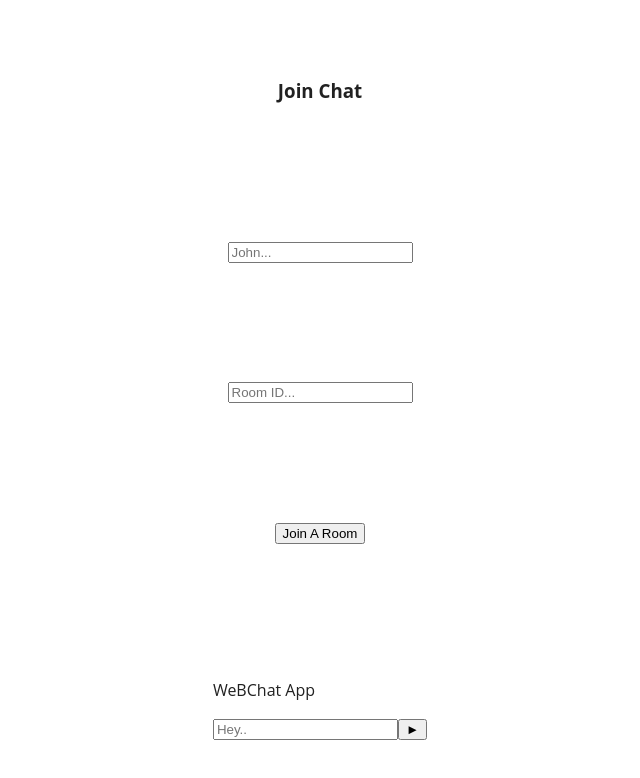
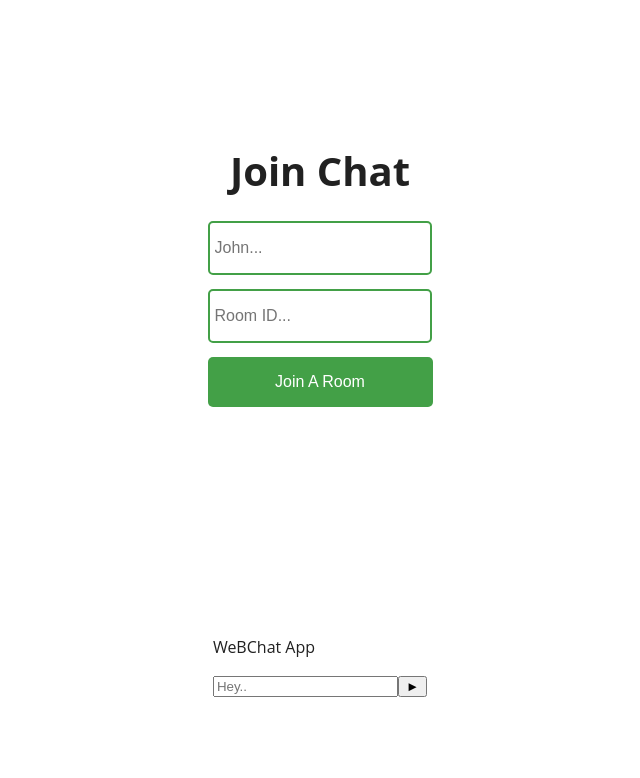
Before and after one commit to geeekgod/chat-app, a React (Create React App) app in the folder client/: page / in a window 1280 px wide. Shown: the top 778 px of the page, without its empty margins (320-960 px from the left). Built offline with nearby package versions, Linux system fonts and the light colour scheme; no server answers.

Commit message:
style: add styles to join room

```diff
--- a/client/src/App.js
+++ b/client/src/App.js
@@ -19,6 +19,8 @@
 
   return (
     <div className="App">
+      <div className="joinChatContainer">
+        {" "}
         <h3>Join Chat</h3>
         <input
           type="text"
@@ -34,8 +36,8 @@
             setRoom(event.target.value);
           }}
         />
-      <button onClick={joinRoom}>Join A Room</button>
-
+        <button onClick={joinRoom}>Join A Room</button>{" "}
+      </div>
       <Chat socket={socket} username={username} room={room} />
     </div>
   );
```
Lines whose indentation alone changed are shown as unchanged.
